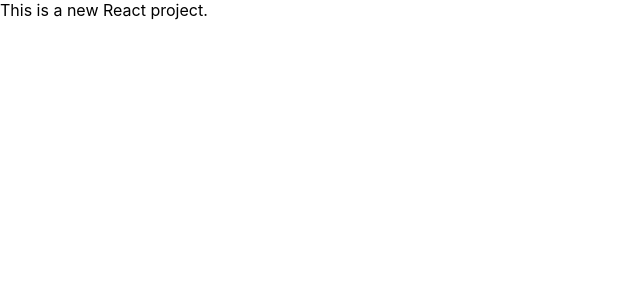
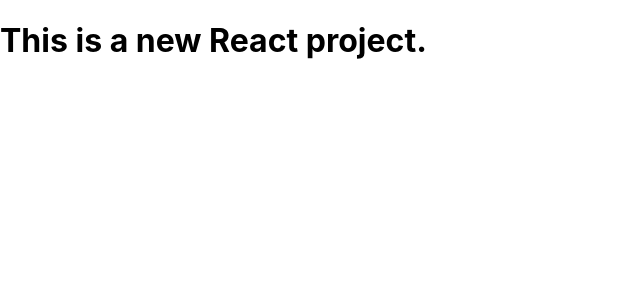
Before and after one commit to hy-atoz/git-playground, a React (Create React App) app: page / in a window 1280 px wide. Shown: the top 300 px of the page, without its empty margins (0-640 px from the left). Built offline with nearby package versions, Linux system fonts and the light colour scheme.

Commit message:
wrap text with h1

```diff
--- a/src/App.js
+++ b/src/App.js
@@ -3,7 +3,7 @@
 function App() {
   return (
     <div>
-      This is a new React project.
+      <h1>This is a new React project.</h1>
     </div>
   );
 }
```
